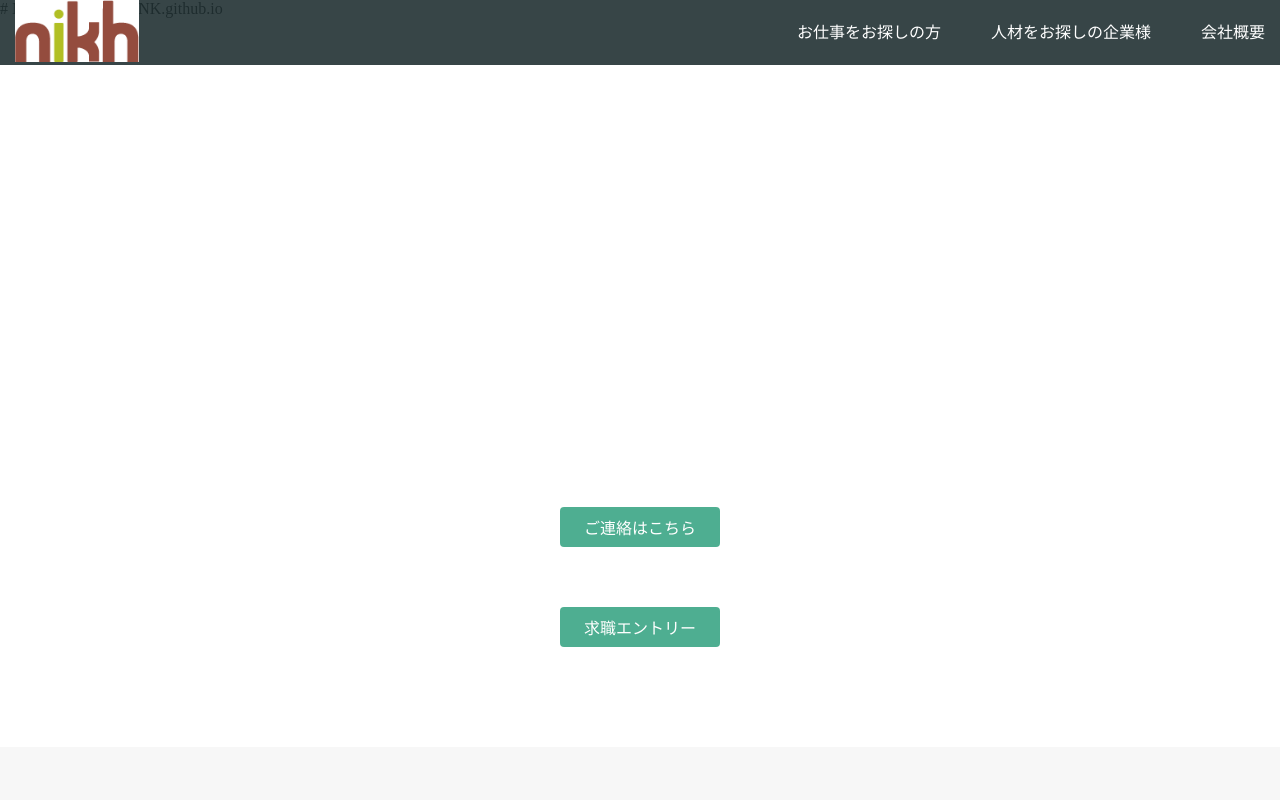
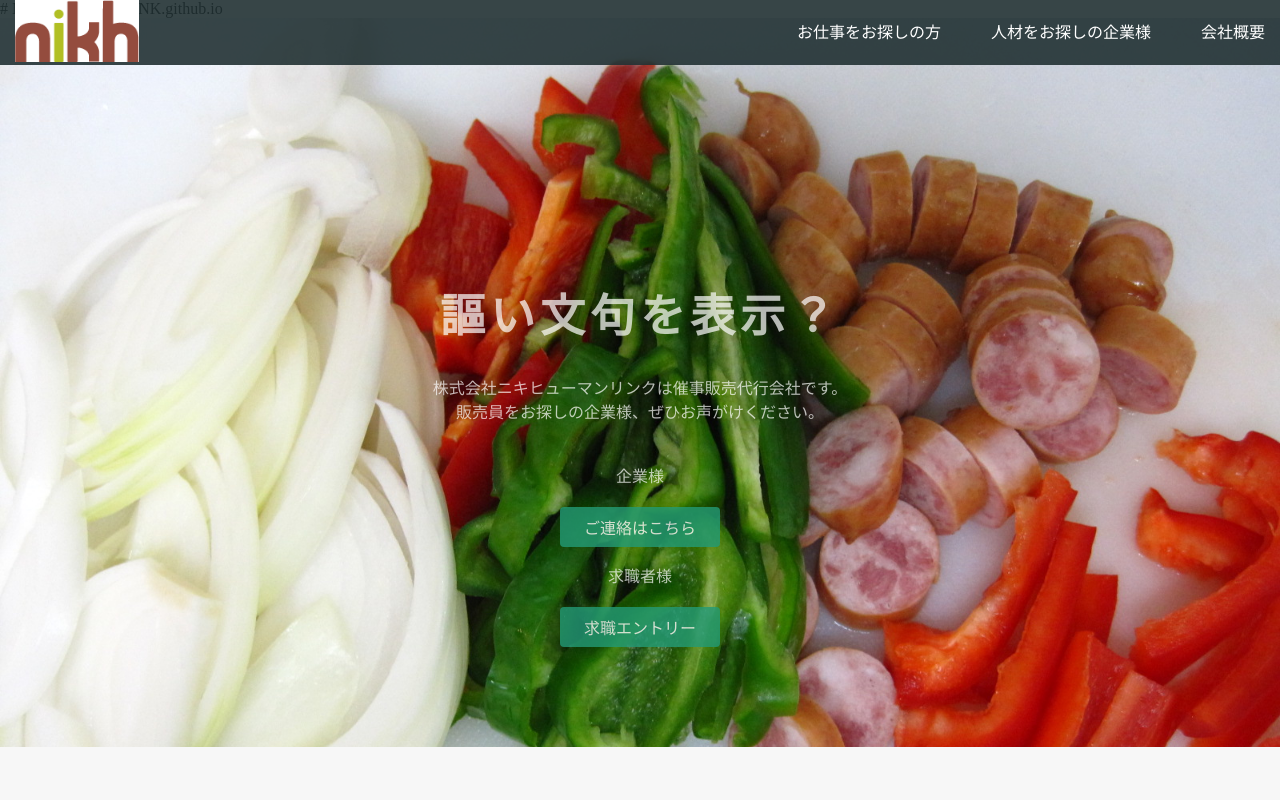
Before and after one commit to NIKH-HUMAN-LINK/NIKH-HUMAN-LINK.github.io, a plain HTML site: page index.html in a window 1280 px wide. Shown: the top 800 px of the page. Drawn offline with Linux system fonts and the light colour scheme.

Commit message:
Update stylesheet.css

```diff
--- a/stylesheet.css
+++ b/stylesheet.css
@@ -19,7 +19,7 @@ a {
 
 .top-wrapper {
   padding: 180px 0 100px 0;
-  background-image: url(IME/IMG_8544.JPG);
+  background-image: url(IMG_8544.JPG);
   background-size: cover;
   color: white;
   text-align: center;
```
